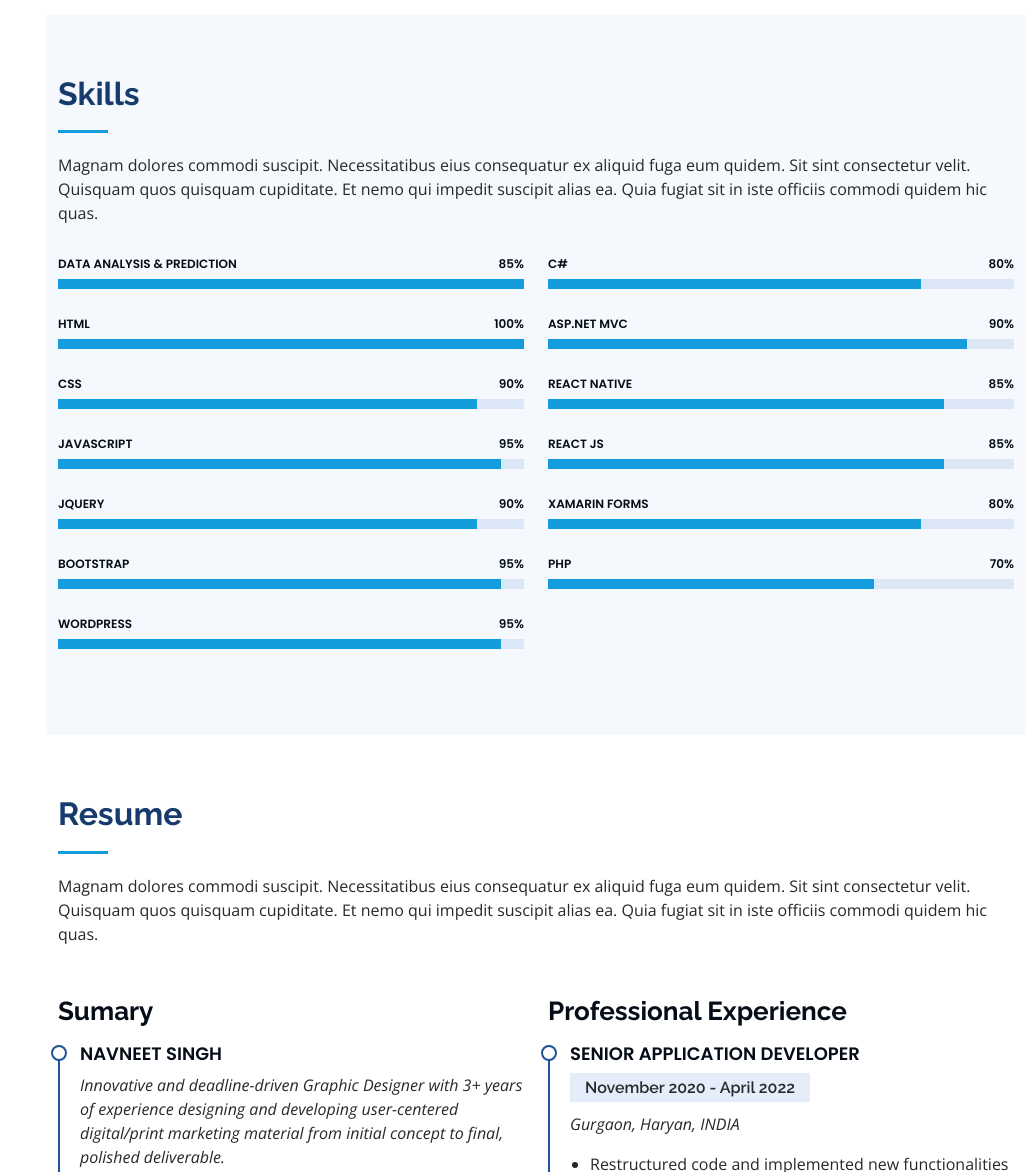
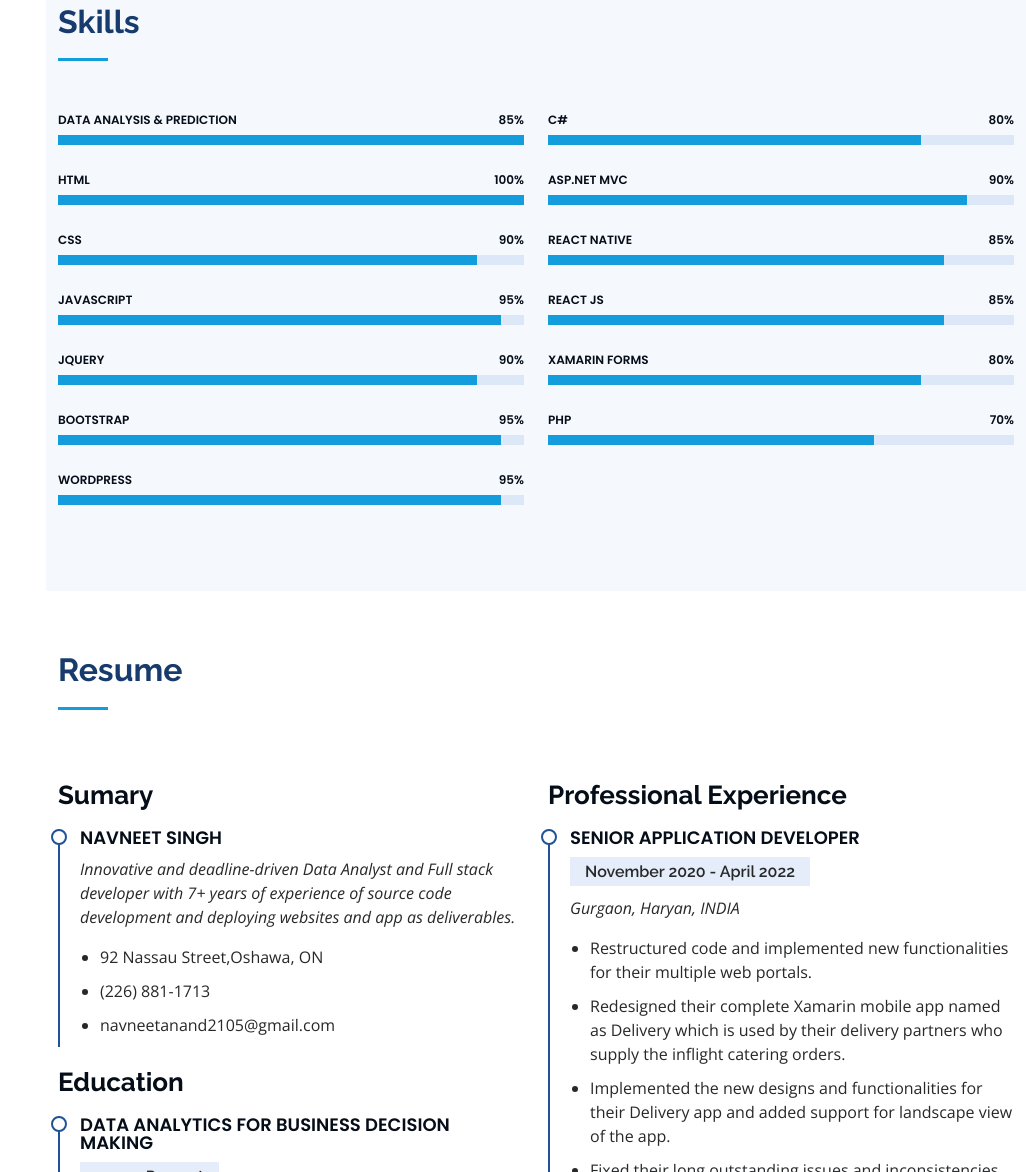
Before and after one commit to NavneetSinghdc/navneet.github.io, a plain HTML site: page index.html in a window 1280 px wide. Shown: the part 1924-3096 px from the top of the page, without its empty margins (254-1280 px from the left). Drawn offline with nearby package versions, Linux system fonts and the light colour scheme.

Commit message:
Updated portfolio

```diff
--- a/index.html
+++ b/index.html
@@ -132,7 +132,7 @@
 
         <div class="section-title">
           <h2>Facts</h2>
-          <p>Magnam dolores commodi suscipit. Necessitatibus eius consequatur ex aliquid fuga eum quidem. Sit sint consectetur velit. Quisquam quos quisquam cupiditate. Et nemo qui impedit suscipit alias ea. Quia fugiat sit in iste officiis commodi quidem hic quas.</p>
+          <!-- <p>Magnam dolores commodi suscipit. Necessitatibus eius consequatur ex aliquid fuga eum quidem. Sit sint consectetur velit. Quisquam quos quisquam cupiditate. Et nemo qui impedit suscipit alias ea. Quia fugiat sit in iste officiis commodi quidem hic quas.</p> -->
         </div>
 
         <div class="row no-gutters">
@@ -180,7 +180,7 @@
 
         <div class="section-title">
           <h2>Skills</h2>
-          <p>Magnam dolores commodi suscipit. Necessitatibus eius consequatur ex aliquid fuga eum quidem. Sit sint consectetur velit. Quisquam quos quisquam cupiditate. Et nemo qui impedit suscipit alias ea. Quia fugiat sit in iste officiis commodi quidem hic quas.</p>
+          <!-- <p>Magnam dolores commodi suscipit. Necessitatibus eius consequatur ex aliquid fuga eum quidem. Sit sint consectetur velit. Quisquam quos quisquam cupiditate. Et nemo qui impedit suscipit alias ea. Quia fugiat sit in iste officiis commodi quidem hic quas.</p> -->
         </div>
 
         <div class="row skills-content">
@@ -295,7 +295,7 @@
 
         <div class="section-title">
           <h2>Resume</h2>
-          <p>Magnam dolores commodi suscipit. Necessitatibus eius consequatur ex aliquid fuga eum quidem. Sit sint consectetur velit. Quisquam quos quisquam cupiditate. Et nemo qui impedit suscipit alias ea. Quia fugiat sit in iste officiis commodi quidem hic quas.</p>
+          <!-- <p>Magnam dolores commodi suscipit. Necessitatibus eius consequatur ex aliquid fuga eum quidem. Sit sint consectetur velit. Quisquam quos quisquam cupiditate. Et nemo qui impedit suscipit alias ea. Quia fugiat sit in iste officiis commodi quidem hic quas.</p> -->
         </div>
 
         <div class="row">
@@ -303,7 +303,7 @@
             <h3 class="resume-title">Sumary</h3>
             <div class="resume-item pb-0">
               <h4>Navneet Singh</h4>
-              <p><em>Innovative and deadline-driven Graphic Designer with 3+ years of experience designing and developing user-centered digital/print marketing material from initial concept to final, polished deliverable.</em></p>
+              <p><em>Innovative and deadline-driven Data Analyst and Full stack developer with 7+ years of experience of source code development and deploying websites and app as deliverables.</em></p>
               <ul>
                 <li>92 Nassau Street,Oshawa, ON</li>
                 <li>(226) 881-1713</li>
```
